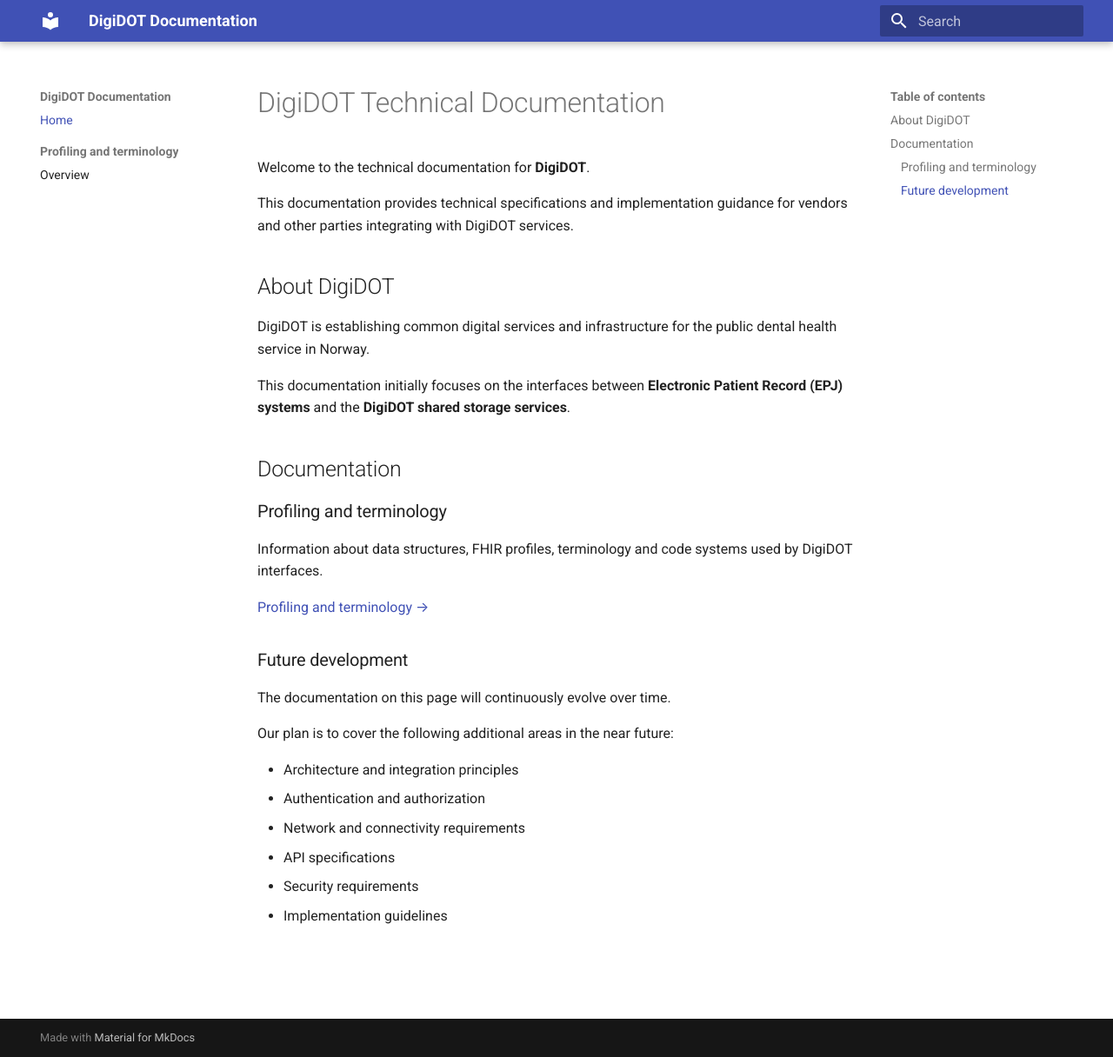
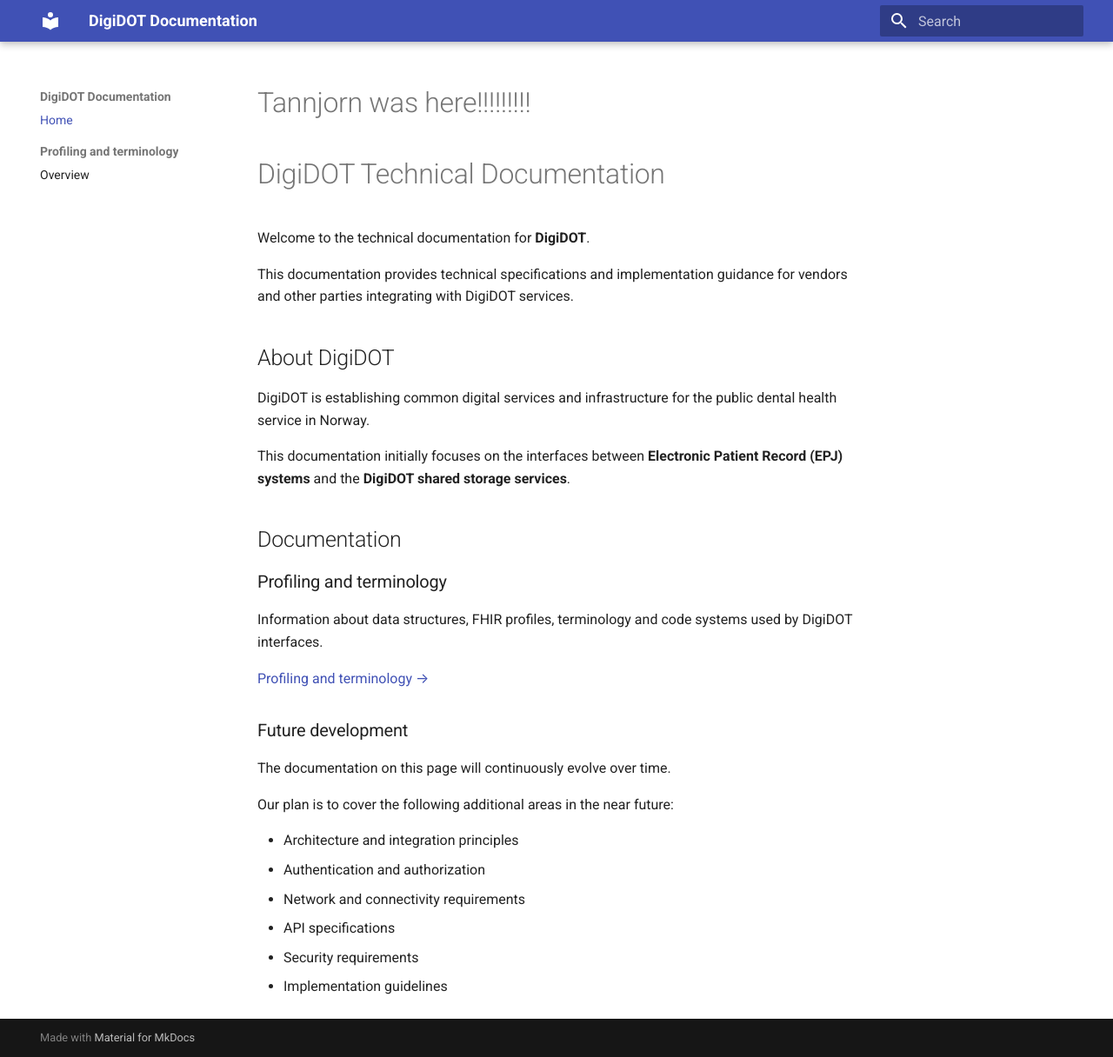
Before and after one commit to novariiks/digidot-documentation, an MkDocs documentation site: the page built from docs/index.md, in a window 1280 px wide and 1216 px high. Shown: the whole window at 87% size. Built offline with MkDocs 1.6.1 and Material for MkDocs 9.7.7, drawn with Linux system fonts in a browser that asks for light colours.

Commit message:
Add presence note to documentation

```diff
--- a/docs/index.md
+++ b/docs/index.md
@@ -1,3 +1,5 @@
+#Tannjorn was here!!!!!!!!!
+
 # DigiDOT Technical Documentation
 
 Welcome to the technical documentation for **DigiDOT**.
```
